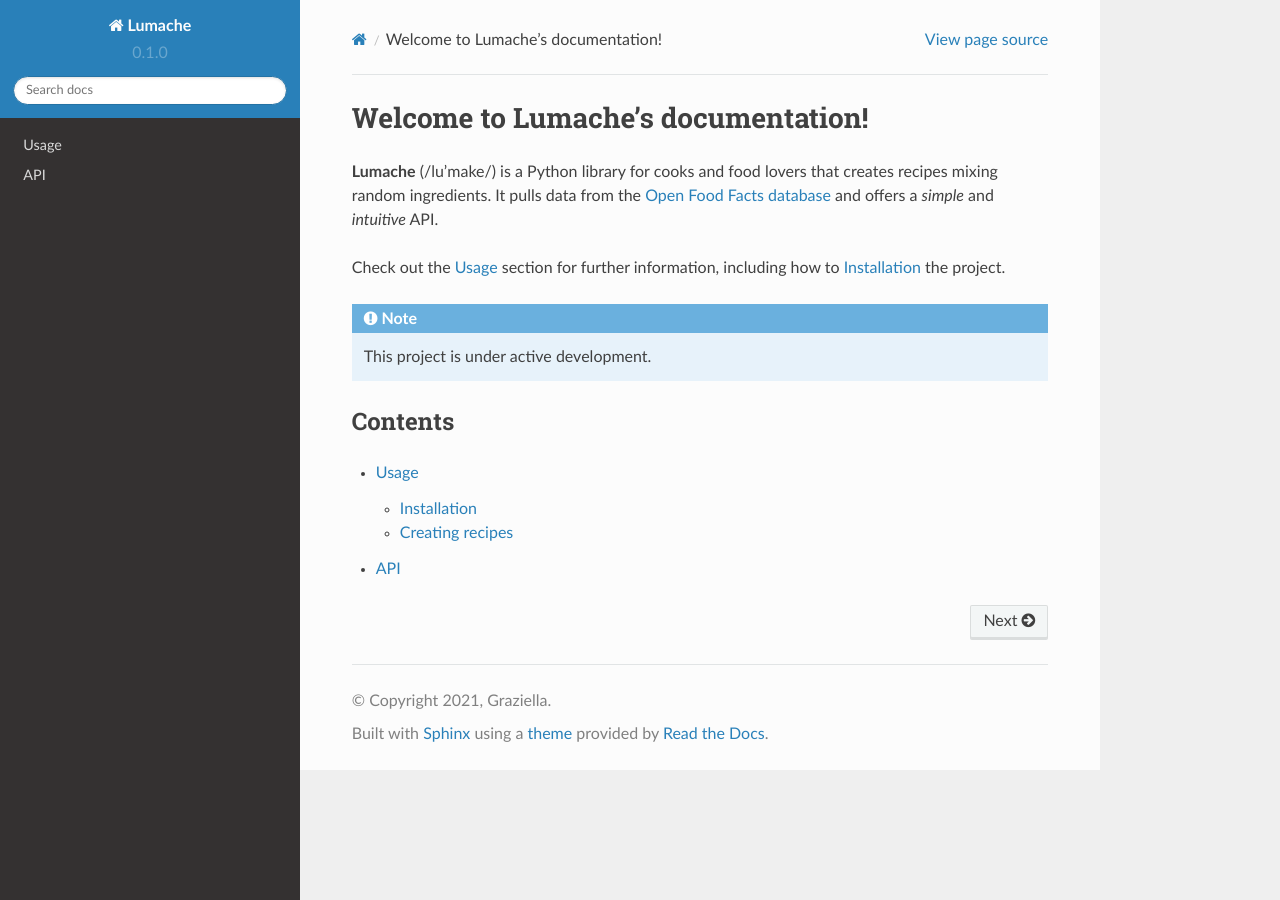
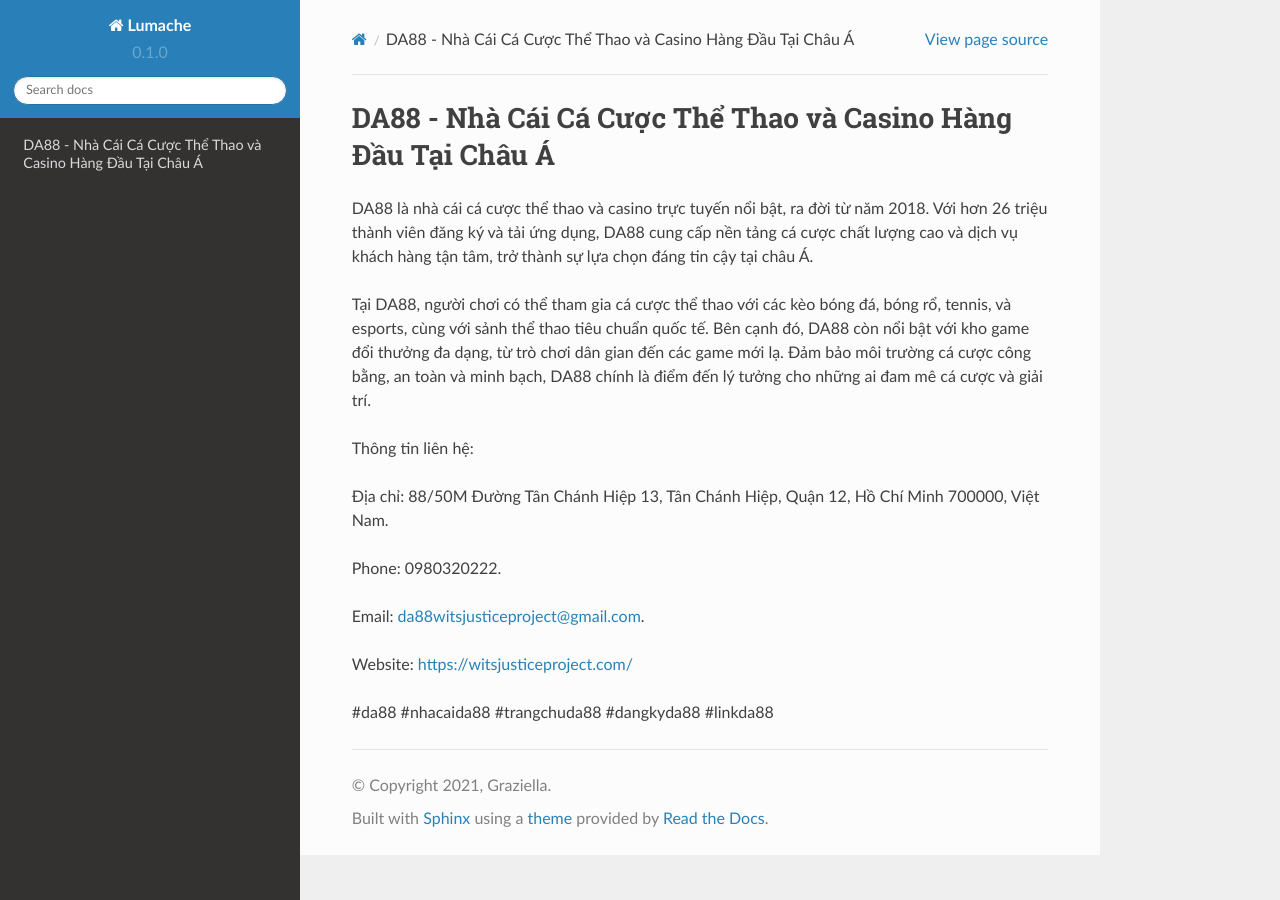
Before and after one commit to vqtranquocthuan424/da88witsjusticeprojeccom, a Sphinx documentation site: the page built from docs/source/index.rst, in a window 1280 px wide. Built offline with Sphinx 7.4.7 and the Read the Docs theme 2.0.0, drawn with Linux system fonts in a browser that asks for light colours.

Commit message:
Update index.rst

```diff
--- a/docs/source/index.rst
+++ b/docs/source/index.rst
@@ -1,22 +1,18 @@
-Welcome to Lumache's documentation!
+DA88 - Nhà Cái Cá Cược Thể Thao và Casino Hàng Đầu Tại Châu Á
 ===================================
 
-**Lumache** (/lu'make/) is a Python library for cooks and food lovers
-that creates recipes mixing random ingredients.
-It pulls data from the `Open Food Facts database <https://world.openfoodfacts.org/>`_
-and offers a *simple* and *intuitive* API.
+DA88 là nhà cái cá cược thể thao và casino trực tuyến nổi bật, ra đời từ năm 2018. Với hơn 26 triệu thành viên đăng ký và tải ứng dụng, DA88 cung cấp nền tảng cá cược chất lượng cao và dịch vụ khách hàng tận tâm, trở thành sự lựa chọn đáng tin cậy tại châu Á.
 
-Check out the :doc:`usage` section for further information, including
-how to :ref:`installation` the project.
+Tại DA88, người chơi có thể tham gia cá cược thể thao với các kèo bóng đá, bóng rổ, tennis, và esports, cùng với sảnh thể thao tiêu chuẩn quốc tế. Bên cạnh đó, DA88 còn nổi bật với kho game đổi thưởng đa dạng, từ trò chơi dân gian đến các game mới lạ. Đảm bảo môi trường cá cược công bằng, an toàn và minh bạch, DA88 chính là điểm đến lý tưởng cho những ai đam mê cá cược và giải trí.
 
-.. note::
+Thông tin liên hệ:
 
-   This project is under active development.
+Địa chỉ: 88/50M Đường Tân Chánh Hiệp 13, Tân Chánh Hiệp, Quận 12, Hồ Chí Minh 700000, Việt Nam.
 
-Contents
---------
+Phone: 0980320222.
 
-.. toctree::
+Email: da88witsjusticeproject@gmail.com.
 
-   usage
-   api
+Website: https://witsjusticeproject.com/
+
+#da88 #nhacaida88 #trangchuda88 #dangkyda88 #linkda88
```
